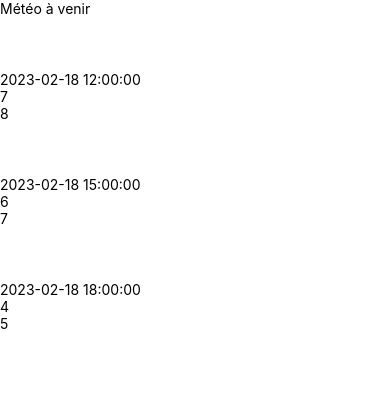
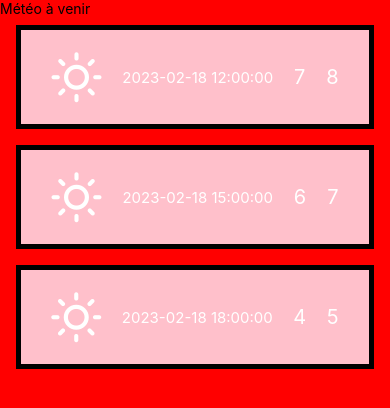
Before and after one commit to MarionLpz/WeatherApp, a React Native app: screen / in a window 390 px wide. Shown: the top 408 px of the page. Built offline with nearby package versions, Linux system fonts and the light colour scheme.

Commit message:
styling Upcomming Weather

```diff
--- a/src/components/UpcomingWeather.js
+++ b/src/components/UpcomingWeather.js
@@ -1,5 +1,12 @@
 import React from 'react'
-import { View, Text, StyleSheet, SafeAreaView, FlatList } from 'react-native'
+import {
+  View,
+  Text,
+  StyleSheet,
+  SafeAreaView,
+  FlatList,
+  StatusBar,
+} from 'react-native'
 import { Feather } from '@expo/vector-icons'
 
 const DATA = [
@@ -44,11 +51,11 @@ const DATA = [
 const Item = (props) => {
   const { dt_txt, min, max, condition } = props
   return (
-    <View>
+    <View style={styles.item}>
       <Feather name={'sun'} size={50} color={'white'} />
-      <Text>{dt_txt}</Text>
-      <Text>{min}</Text>
-      <Text>{max}</Text>
+      <Text style={styles.date}>{dt_txt}</Text>
+      <Text style={styles.temp}>{min}</Text>
+      <Text style={styles.temp}>{max}</Text>
     </View>
   )
 }
@@ -65,7 +72,11 @@ const UpcomingWeather = () => {
   return (
     <SafeAreaView style={styles.container}>
       <Text>Météo à venir</Text>
-      <FlatList data={DATA} renderItem={renderItem} />
+      <FlatList
+        data={DATA}
+        renderItem={renderItem}
+        keyExtractor={(item) => item.dt_txt}
+      />
     </SafeAreaView>
   )
 }
@@ -73,6 +84,26 @@ const UpcomingWeather = () => {
 const styles = StyleSheet.create({
   container: {
     flex: 1,
+    marginTop: StatusBar.currentHeight || 0,
+    backgroundColor: 'red',
+  },
+  item: {
+    padding: 20,
+    marginVertical: 8,
+    marginHorizontal: 16,
+    flexDirection: 'row',
+    justifyContent: 'space-around',
+    alignItems: 'center',
+    borderWidth: 5,
+    backgroundColor: 'pink',
+  },
+  temp: {
+    color: 'white',
+    fontSize: 20,
+  },
+  date: {
+    color: 'white',
+    fontSize: 15,
   },
 })
 export default UpcomingWeather
```
